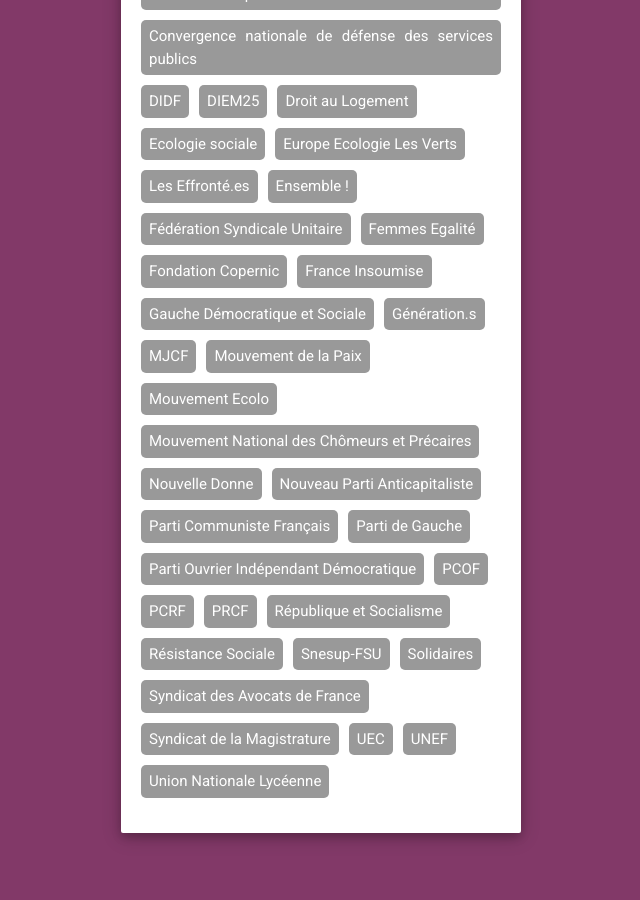
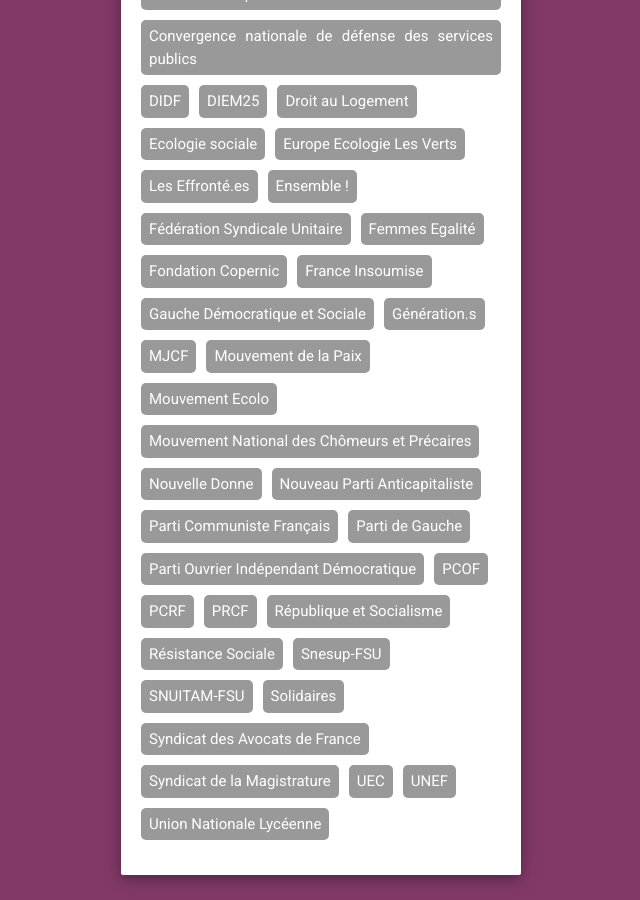
Before and after one commit to tonygoussot/mareepopulaire, a Jekyll site: the page built from index.html, in a window 1280 px wide and 900 px high, scrolled down 2167 px. Shown: the whole window, without its empty margins (524-1164 px from the left). Built offline with Jekyll 4.4.1, drawn with Linux system fonts in a browser that asks for light colours; before the commit the page ends 3025 px from its top, so only the background shows below that.

Commit message:
Update signataires.yml

```diff
--- a/_data/signataires.yml
+++ b/_data/signataires.yml
@@ -41,6 +41,7 @@
 - nom: République et Socialisme
 - nom: Résistance Sociale
 - nom: Snesup-FSU
+- nom: SNUITAM-FSU
 - nom: Solidaires
 - nom: Syndicat des Avocats de France
 - nom: Syndicat de la Magistrature
```
